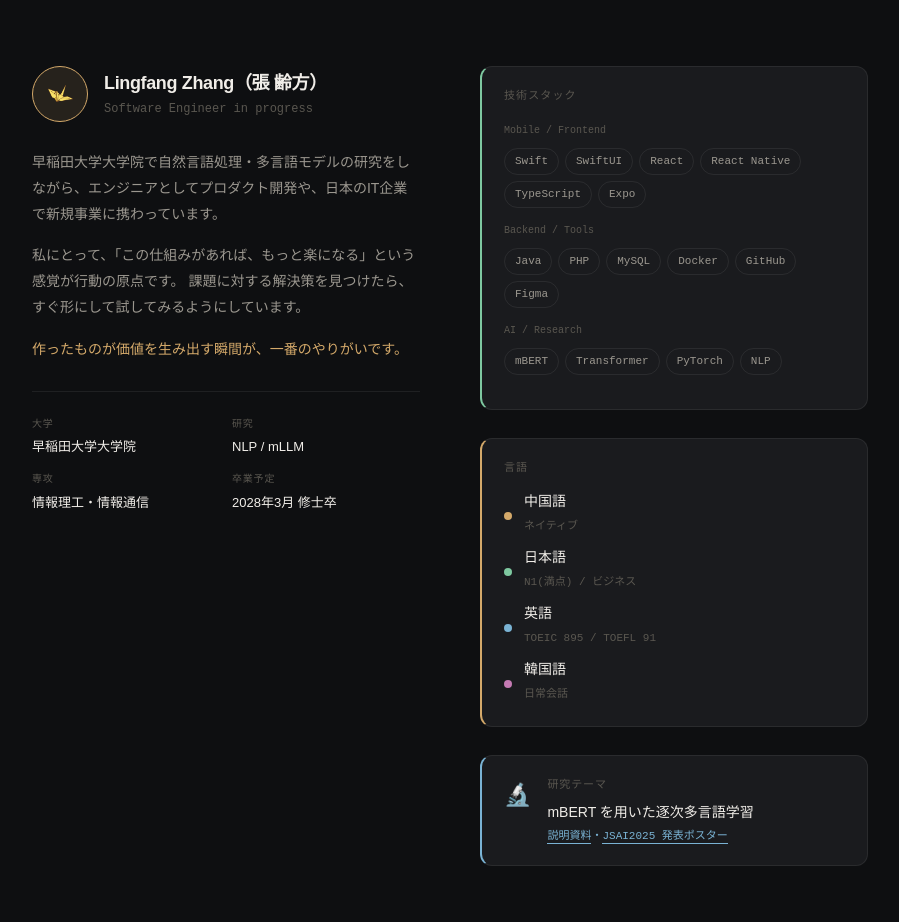
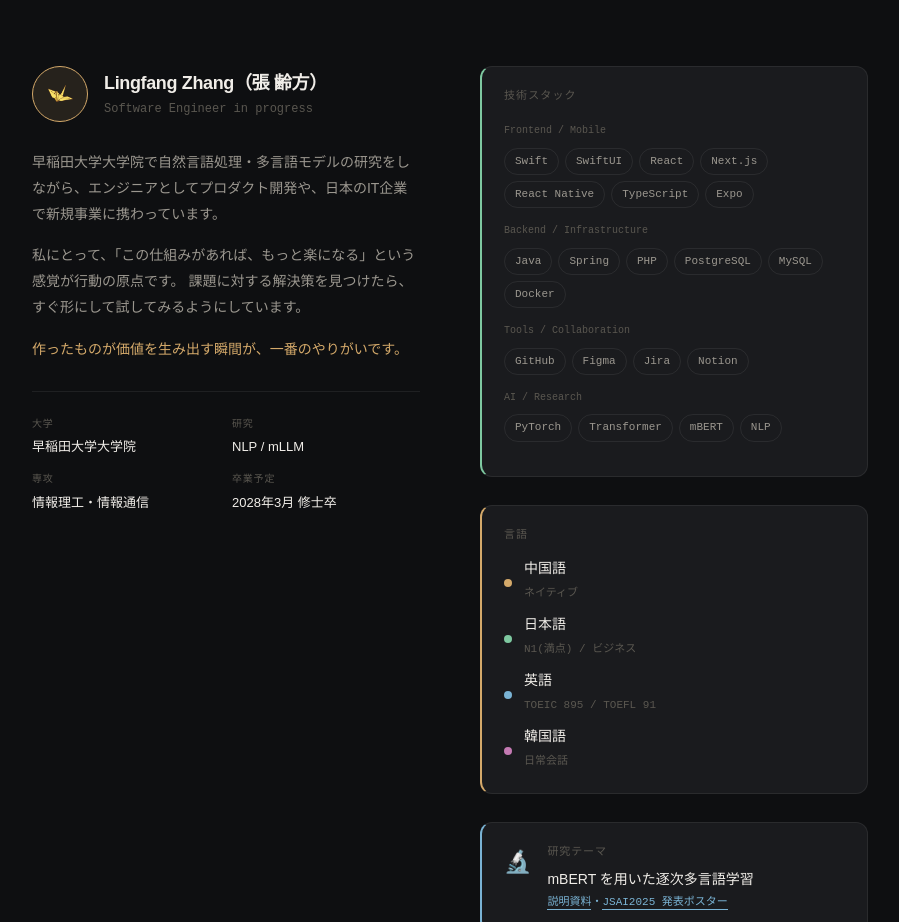
Before and after one commit to mamezlf/portfolio, a React (Vite) app: page / in a window 1280 px wide. Shown: the part 1020-1942 px from the top of the page, without its empty margins (190-1089 px from the left). Built offline with nearby package versions, Linux system fonts and the light colour scheme.

Commit message:
对调了一下语言和skill的位置

```diff
--- a/src/components/About.tsx
+++ b/src/components/About.tsx
@@ -9,16 +9,28 @@ const languages = [
 
 const techGroups = [
   {
-    label: "Mobile / Frontend",
-    techs: ["Swift", "SwiftUI", "React", "React Native", "TypeScript", "Expo"],
+    label: "Frontend / Mobile",
+    techs: [
+      "Swift",
+      "SwiftUI",
+      "React",
+      "Next.js",
+      "React Native",
+      "TypeScript",
+      "Expo",
+    ],
   },
   {
-    label: "Backend / Tools",
-    techs: ["Java", "PHP", "MySQL", "Docker", "GitHub", "Figma"],
+    label: "Backend / Infrastructure",
+    techs: ["Java", "Spring", "PHP", "PostgreSQL", "MySQL", "Docker"],
+  },
+  {
+    label: "Tools / Collaboration",
+    techs: ["GitHub", "Figma", "Jira", "Notion"],
   },
   {
     label: "AI / Research",
-    techs: ["mBERT", "Transformer", "PyTorch", "NLP"],
+    techs: ["PyTorch", "Transformer", "mBERT", "NLP"],
   },
 ];
 
```
